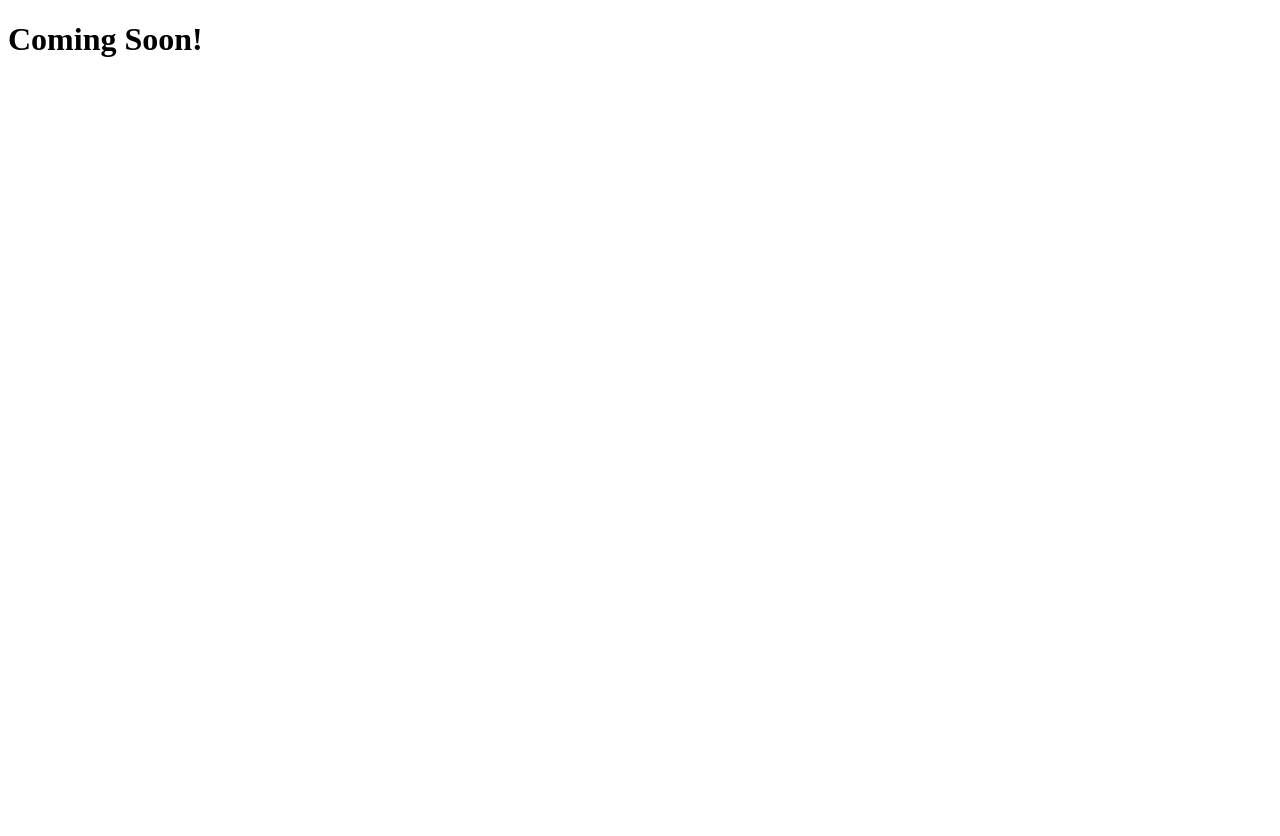
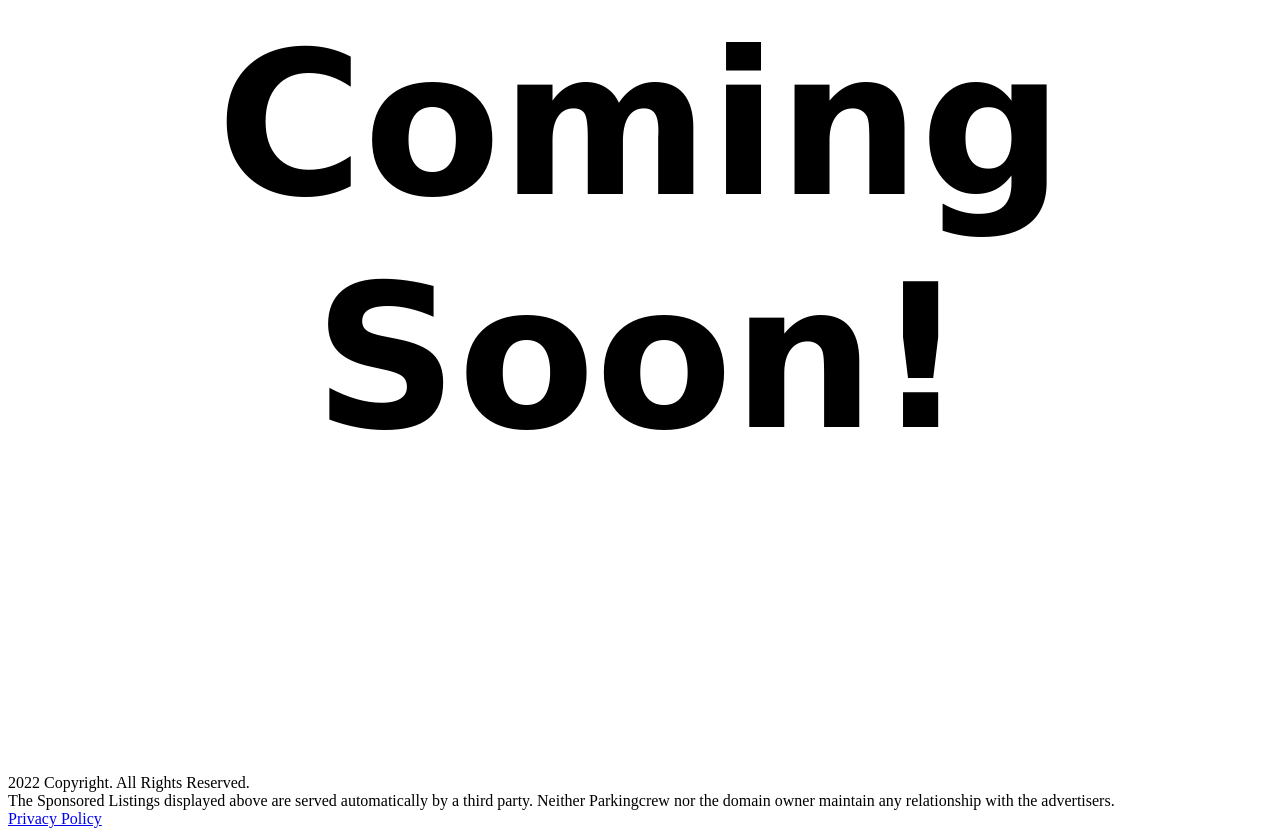
Before and after one commit to itsahmed-dev/iahmed.space, a plain HTML site: page index.html in a window 1280 px wide. Before the commit the page ends 800 px from the top, so only its background shows below. Drawn offline with Linux system fonts and the light colour scheme; a web font is replaced by a local one.

Commit message:
Added Google Font Styles

```diff
--- a/index.html
+++ b/index.html
@@ -6,8 +6,15 @@
     <link rel="preconnect" href="https://fonts.googleapis.com">
     <link rel="preconnect" href="https://fonts.gstatic.com" crossorigin>
     <link href="https://fonts.googleapis.com/css2?family=The+Nautigal:wght@700&display=swap" rel="stylesheet">
+    <link rel="stylesheet" href="styles/styles.css">
   </head>
   <body>
     <h1>Coming Soon!</h1>
+    <footer>2022 Copyright. All Rights Reserved.</footer>
+    <footer>The Sponsored Listings displayed above are served automatically by
+      a third party. Neither Parkingcrew nor the domain owner maintain any
+      relationship with the advertisers.</footer>
+      <footer><a href="http://www.parkingcrew.net/privacy.html">
+        Privacy Policy</a></footer>
   </body>
 </html>
--- a/styles/styles.css
+++ b/styles/styles.css
@@ -0,0 +1,7 @@
+h1 {
+  font-family: 'The Nautigal', cursive;
+  font-size: 200px;
+  text-align: center;
+  margin: auto;
+  margin-bottom: 300px;
+}
```
